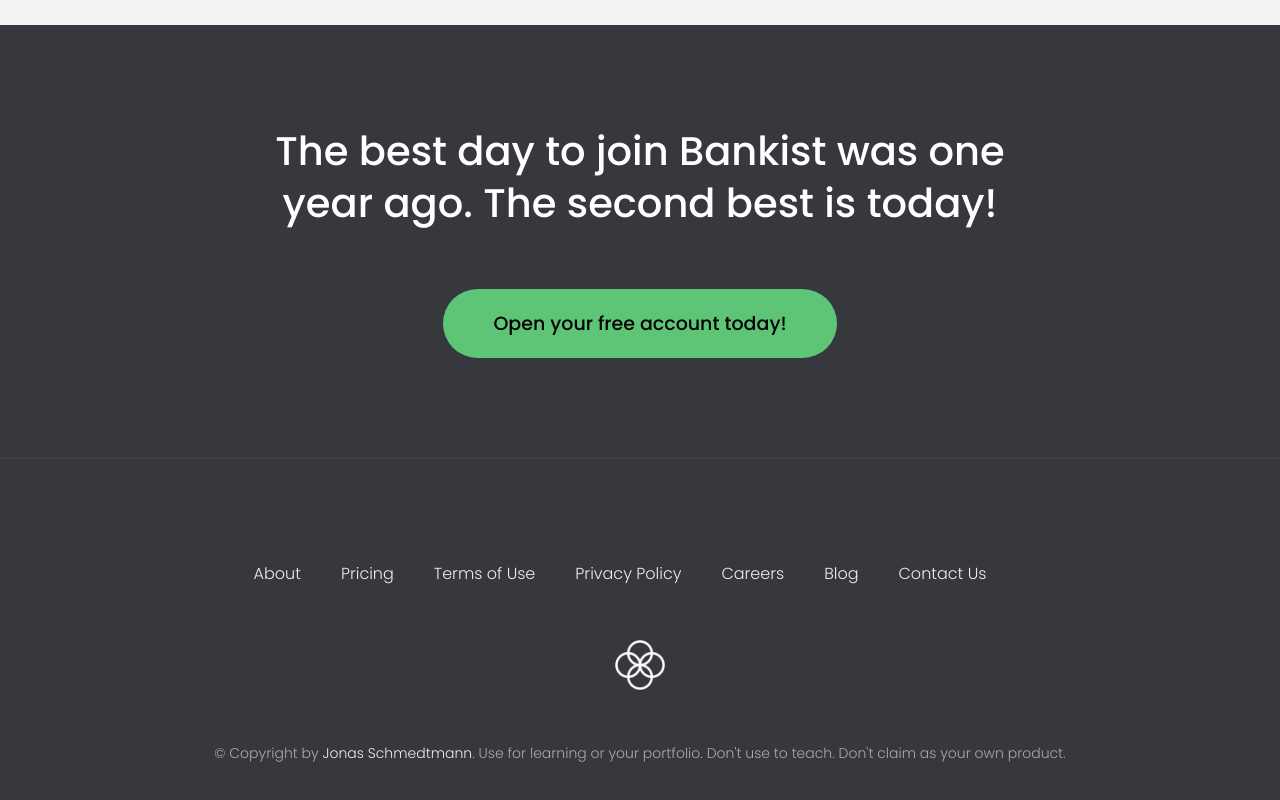
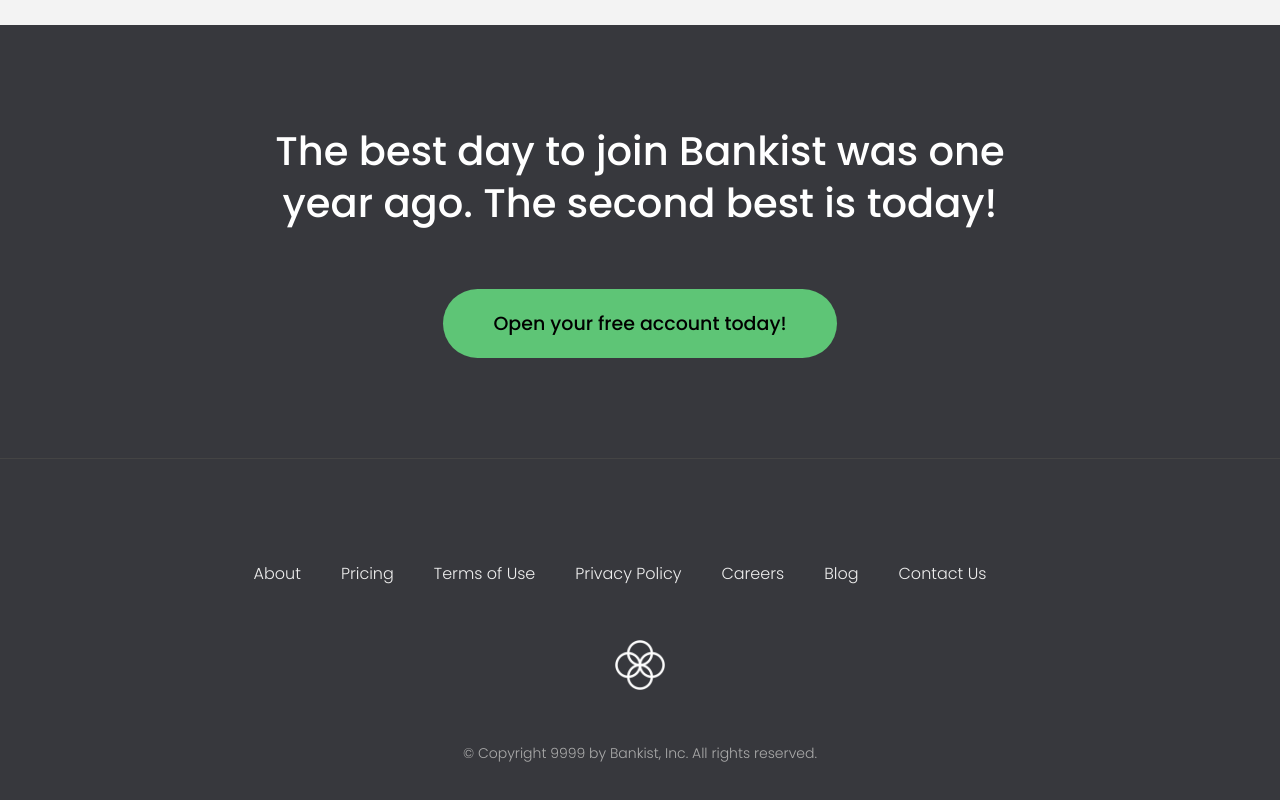
Before and after one commit to SuperUser-Gump/Bankist, a website built with Parcel: page index.html in a window 1280 px wide. Shown: the part 4068-4868 px from the top of the page. Built offline with nearby package versions, Linux system fonts and the light colour scheme.

Commit message:
feat: Update copyright text
- Updated the copyright text in the footer.

```diff
--- a/index.html
+++ b/index.html
@@ -325,14 +325,8 @@
       </ul>
       <img src="./src/img/icon.png" alt="Logo" class="footer__logo" />
       <p class="footer__copyright">
-        &copy; Copyright by
-        <a
-          class="footer__link twitter-link"
-          target="_blank"
-          href="https://twitter.com/jonasschmedtman"
-          >Jonas Schmedtmann</a
-        >. Use for learning or your portfolio. Don't use to teach. Don't claim
-        as your own product.
+        &copy; Copyright <span class="year">9999</span> by Bankist, Inc. All
+        rights reserved.
       </p>
     </footer>
 
```
